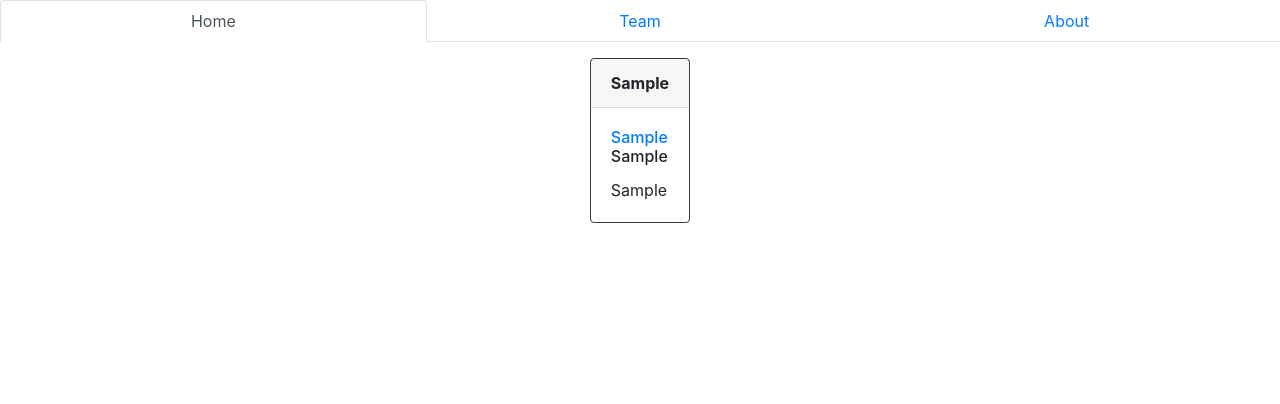
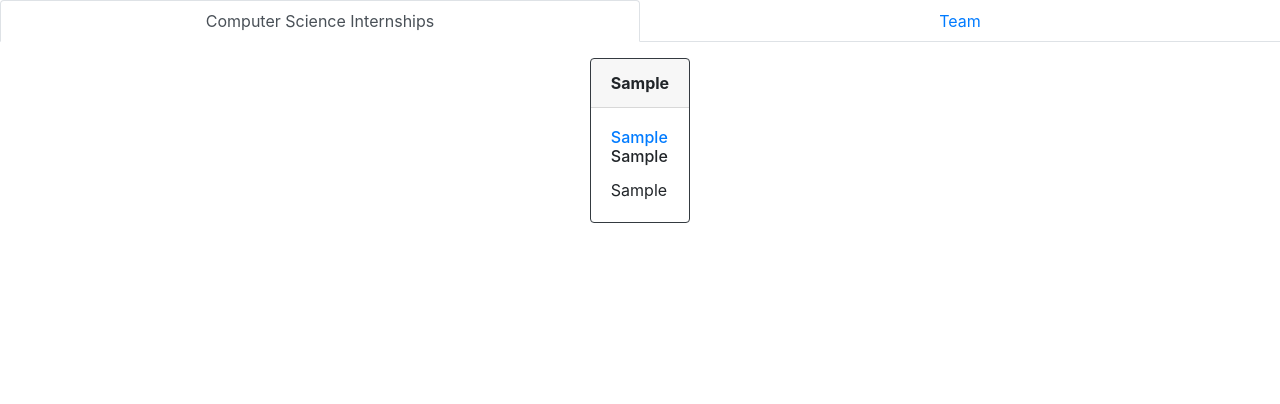
Before and after one commit to rshe01/Joblist, a Django app: template joblist/scraper/templates/page.html in a window 1280 px wide. Shown: the top 404 px of the page. Run offline with Django 3.2, Linux system fonts and the light colour scheme; the template is opened without the code that fills it: most values are stand-ins (such as "Sample title", 1, 10 or a date in 2020); some libraries are stand-ins or nearby versions.

Commit message:
editing navbar

```diff
--- a/joblist/scraper/templates/nav.html
+++ b/joblist/scraper/templates/nav.html
@@ -1,8 +1,7 @@
 <nav>
     <div class="nav nav-tabs nav-justified">
-        <a class="nav-item nav-link active" data-toggle="tab" href='#home' >Home</a>
+        <a class="nav-item nav-link active" data-toggle="tab" href='#home' >Computer Science Internships</a>
         <a class="nav-item nav-link" data-toggle="tab" href="#team" >Team</a>
-        <a class="nav-item nav-link" data-toggle="tab" href='#about'>About</a>
     </div>
 </nav>
 <div class="tab-content">
@@ -30,7 +29,4 @@
     <div class="tab-pane fade" id="team">
         <p class="container">Brought to you by Tangerines.</p>
     </div>
-    <div class="tab-pane fade" id="about">
-        <p class="container">Joblist is a simple web scraper built by Jonathan and Richard to minimize the time it takes to search for internships.</p>
-    </div>
 </div>
```
